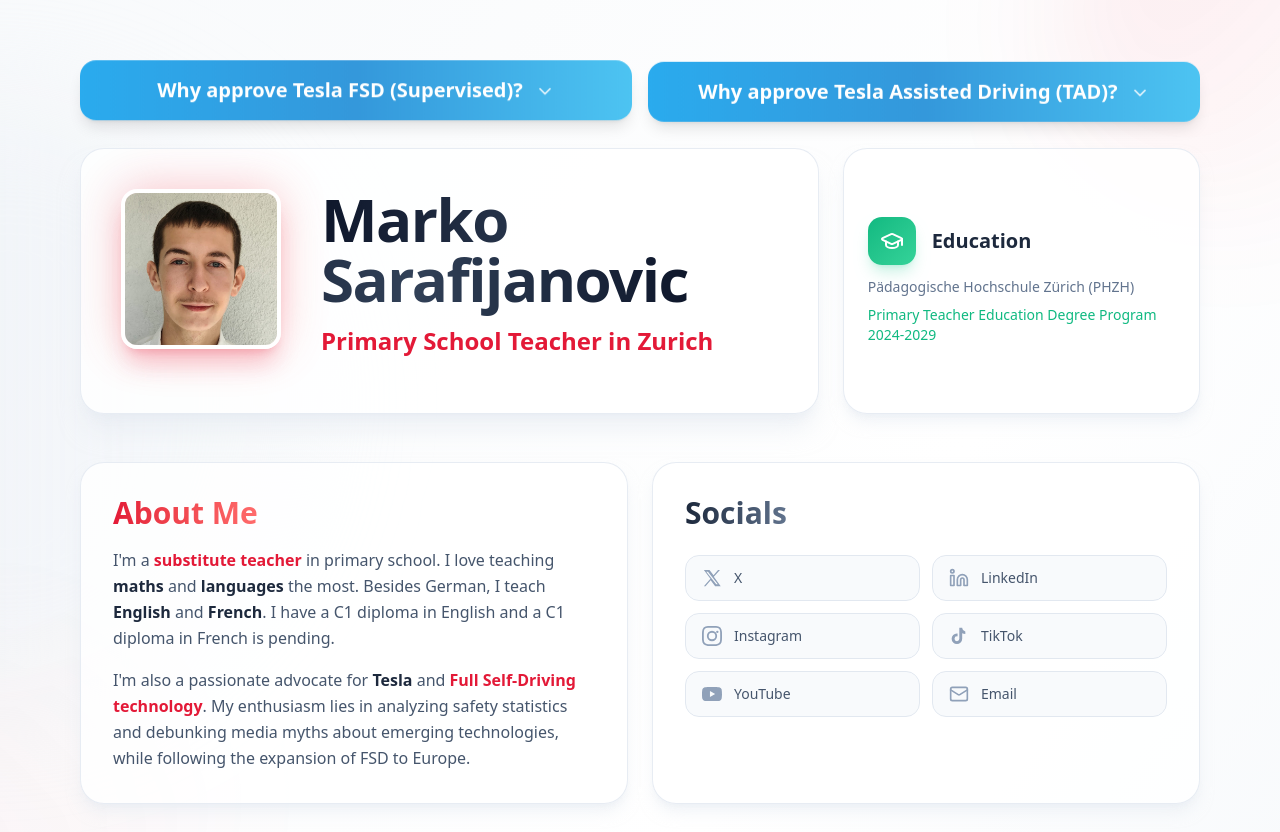
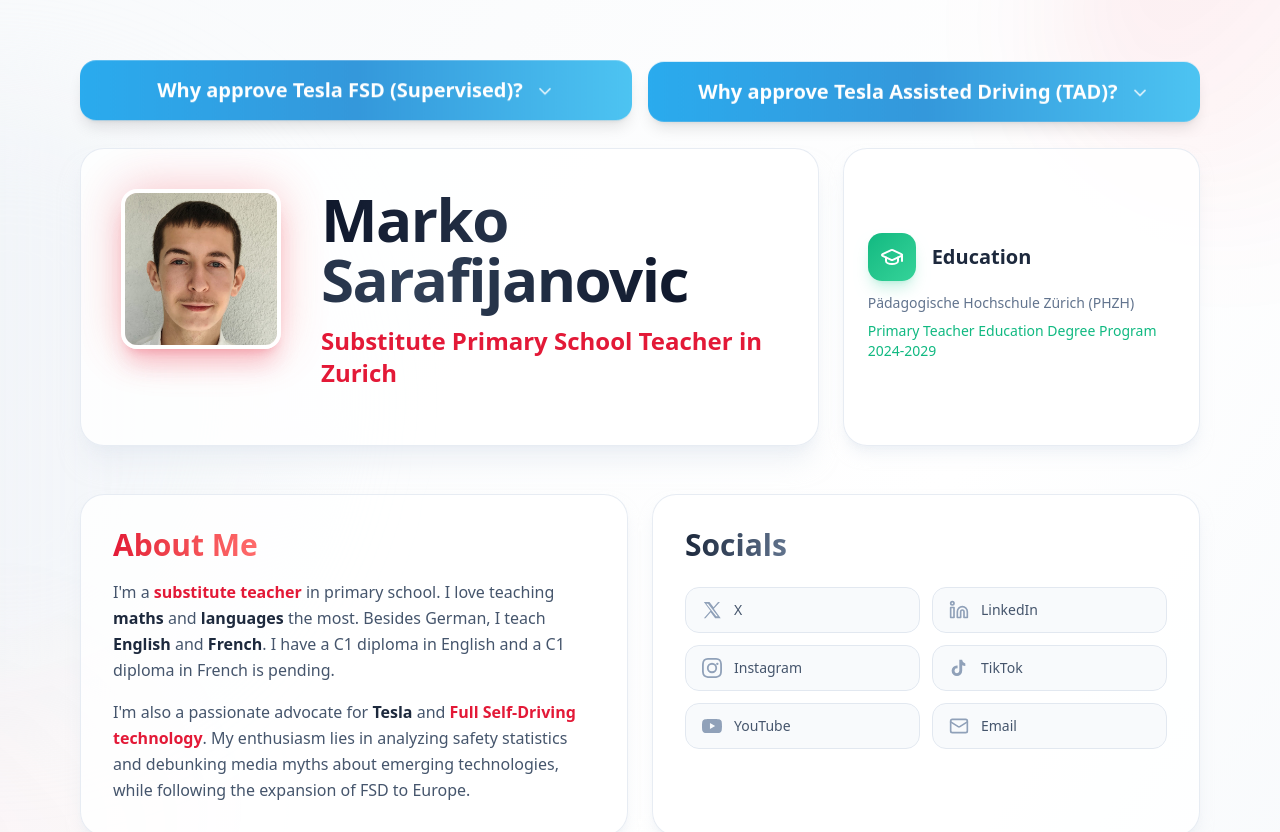
Before and after one commit to markosaraf/Marko_sarafijanovic, a Next.js app: page / in a window 1280 px wide. Shown: the top 832 px of the page. Built offline with nearby package versions, Linux system fonts and the light colour scheme.

Commit message:
Clarify substitute teaching role in homepage heading

```diff
--- a/src/app/page.tsx
+++ b/src/app/page.tsx
@@ -451,7 +451,7 @@ export default function Home() {
                   transition={{ duration: 0.6, delay: 0.3 }}
                   className="text-xl md:text-2xl text-[#E31937] font-semibold mb-4"
                 >
-                  Primary School Teacher in Zurich
+                  Substitute Primary School Teacher in Zurich
                 </motion.p>
               </div>
             </div>
```
